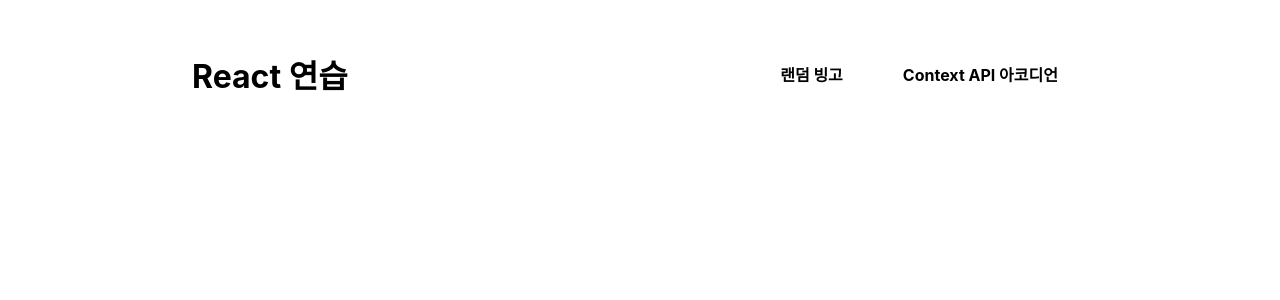
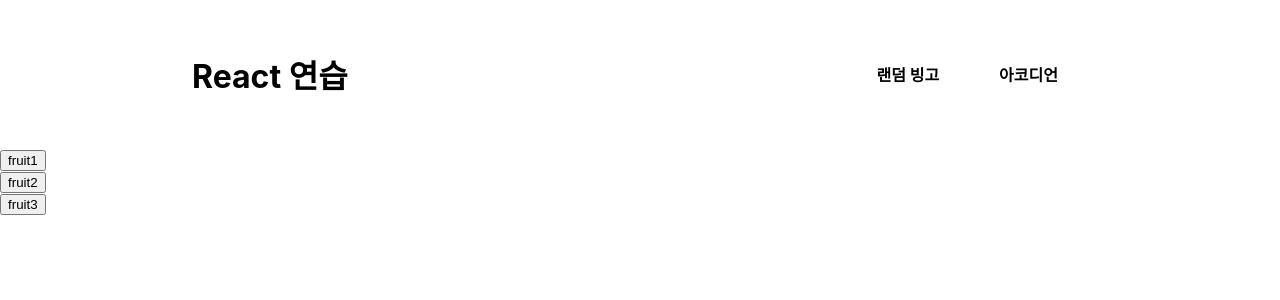
Before and after one commit to Sophia9156/react-practice, a React (Create React App) app: page /accordion in a window 1280 px wide. Shown: the top 300 px of the page. Built offline with nearby package versions, Linux system fonts and the light colour scheme.

Commit message:
아코디언 완성

```diff
--- a/src/App.js
+++ b/src/App.js
@@ -3,7 +3,7 @@ import React from 'react';
 import './App.scss';
 import Header from './components/Header';
 import Bingo from './routes/Bingo';
-import Accordian from './routes/Accordian';
+import AccordionPractice from './routes/AccordionPractice';
 import Home from './routes/Home';
 
 function App() {
@@ -14,7 +14,7 @@ function App() {
         <Routes>
           <Route exact path="/" element={<Home />} />
           <Route path="/bingo" element={<Bingo />} />
-          <Route path="/accordian" element={<Accordian />} />
+          <Route path="/accordion" element={<AccordionPractice />} />
         </Routes>
       </Router>
     </div>
--- a/src/App.scss
+++ b/src/App.scss
@@ -29,6 +29,8 @@ header{
 }
 
 .bingo{
+  text-align: center;
+  ul{
     width: 500px;
     height: 500px;
     border: 1px solid #000;
@@ -36,7 +38,6 @@ header{
     padding: 0;
     display: flex;
     flex-wrap: wrap;
-  text-align: center;
     li{
       list-style: none;
       width: 20%;
@@ -53,3 +54,4 @@ button{
     border-radius: 0.5rem;
     cursor: pointer;
   }
+}
--- /dev/null
+++ b/src/components/Accordion.jsx
@@ -0,0 +1,32 @@
+import React, { createContext, useContext, useState } from 'react';
+
+const accordionContext = createContext(null);
+const UseAccordion = () => useContext(accordionContext);
+
+export const Accordion = ({children}) => {
+  const [isOpen, setIsOpen] = useState();
+  const value = {isOpen, setIsOpen};
+  return (
+    <accordionContext.Provider value={value}>
+      {children}
+    </accordionContext.Provider>
+  )
+}
+
+export const AccordionHeader = ({content}) => {
+  const { isOpen, setIsOpen } = UseAccordion();
+  return (
+    <div>
+      <button onClick={() => setIsOpen(!isOpen)}>{content.title}</button>
+    </div>
+  )
+}
+
+export const AccordionBody = ({content}) => {
+  const { isOpen } = UseAccordion();
+  return (
+    <div>{isOpen && <div>{content.text}</div>}</div>
+  )
+}
+
+export default Accordion;
--- a/src/components/Header.jsx
+++ b/src/components/Header.jsx
@@ -6,7 +6,7 @@ export default function Header() {
       <h1>React 연습</h1>
       <nav>
         <Link to="/bingo">랜덤 빙고</Link>
-        <Link to="/accordian">Context API 아코디언</Link>
+        <Link to="/accordion">아코디언</Link>
       </nav>
     </header>
   )
--- a/src/routes/Accordian.jsx
+++ /dev/null
@@ -1,7 +0,0 @@
-
-
-export default function Accordian() {
-  return (
-    <div>Accordian</div>
-  )
-}
--- /dev/null
+++ b/src/routes/AccordionPractice.jsx
@@ -0,0 +1,20 @@
+import Accordion, { AccordionHeader, AccordionBody } from "../components/Accordion";
+
+export default function AccordionPractice() {
+  const content = [
+    {title: 'fruit1', text: 'strawberry'},
+    {title: 'fruit2', text: 'banana'},
+    {title: 'fruit3', text: 'cherry'}
+  ]
+
+  return (
+    <>
+      {content.map(content => (
+        <Accordion>
+          <AccordionHeader content={content} />
+          <AccordionBody content={content} />
+        </Accordion>
+      ))}
+    </>
+  )
+}
--- a/src/routes/Bingo.jsx
+++ b/src/routes/Bingo.jsx
@@ -25,8 +25,8 @@ export default function Bingo() {
   }
 
   return (
-    <div>
-      <ul className='bingo'>
+    <div className='bingo'>
+      <ul>
         {
           bingoEl.map((li, key) => (
             <li key={key}>{li}</li>
```
Also changed, not shown: 1 other file (tests, documents, lock files or other folders). Lines whose indentation alone changed are shown as unchanged.
